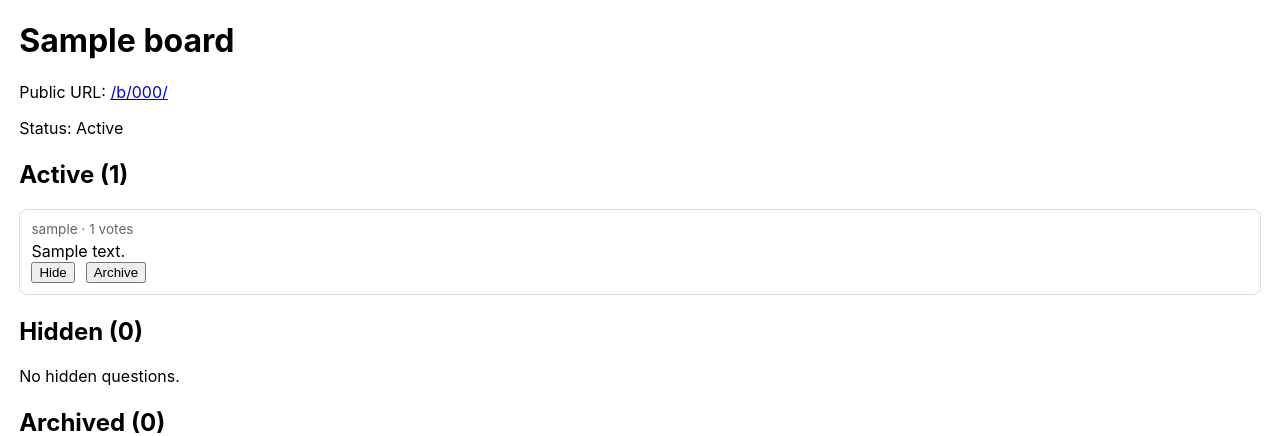
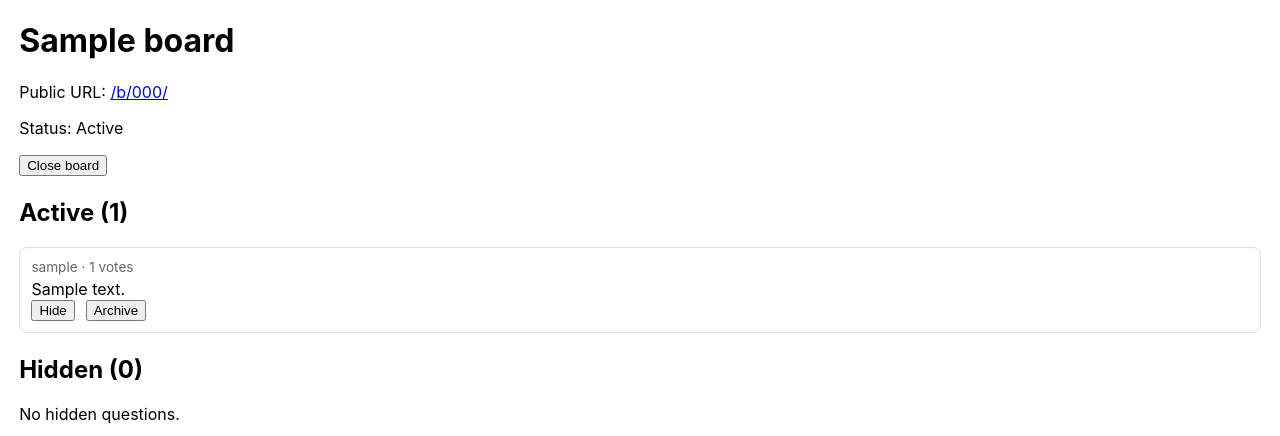
Before and after one commit to d4rthvadr/bisa-me-board, a Django app: page /boards/1/ in a window 1280 px wide. Shown: the top 436 px of the page. Run offline with Django 4.2, Linux system fonts and the light colour scheme; a user stored in the database is signed in; tables that the repository leaves empty hold one stand-in row (values such as "Sample post").

Commit message:
feat(board-close-state): add owner close action and disable public submit vote

```diff
--- a/board/templates/board/owner/board_detail.html
+++ b/board/templates/board/owner/board_detail.html
@@ -17,6 +17,14 @@
     <h1>{{ board.title }}</h1>
     <p>Public URL: <a href="{% url 'board:home' board.code %}">/b/{{ board.code }}/</a></p>
     <p>Status: {{ board.get_status_display }}</p>
+    {% if board.status == 'active' %}
+      <form method="post" action="{% url 'board:owner_close_board' board.id %}">
+        {% csrf_token %}
+        <button type="submit">Close board</button>
+      </form>
+    {% else %}
+      <p>This board is closed. Participants can still view questions but cannot post or vote.</p>
+    {% endif %}
 
     <div class="section">
       <h2>Active ({{ active|length }})</h2>
--- a/board/urls.py
+++ b/board/urls.py
@@ -12,6 +12,7 @@ urlpatterns = [
     path('boards/', views.owner_boards, name='owner_boards'),
     path('boards/new/', views.owner_board_new, name='owner_board_new'),
     path('boards/<int:board_id>/', views.owner_board_detail, name='owner_board_detail'),
+    path('boards/<int:board_id>/close/', views.owner_close_board, name='owner_close_board'),
     path('boards/<int:board_id>/questions/<int:question_id>/state/', views.owner_moderate_question, name='owner_moderate_question'),
     path('b/<str:board_code>/', views.board_home, name='home'),
     path('b/<str:board_code>/questions/new/', views.create_question, name='create_question'),
--- a/board/views.py
+++ b/board/views.py
@@ -5,6 +5,7 @@ from django.contrib.auth import login, logout
 from django.contrib.auth.decorators import login_required
 from django.contrib.auth.forms import AuthenticationForm, UserCreationForm
 from django.db import IntegrityError, transaction
+from django.http import HttpResponse
 from django.http import HttpResponseRedirect
 from django.shortcuts import get_object_or_404, render
 from django.urls import reverse
@@ -97,6 +98,15 @@ def owner_moderate_question(request, board_id, question_id):
     return HttpResponseRedirect(reverse('board:owner_board_detail', args=[board.id]))
 
 
+@login_required
+def owner_close_board(request, board_id):
+    board = get_object_or_404(Board, id=board_id, owner=request.user)
+    if request.method == 'POST' and board.status != Board.STATUS_CLOSED:
+        board.status = Board.STATUS_CLOSED
+        board.save(update_fields=['status', 'updated_at'])
+    return HttpResponseRedirect(reverse('board:owner_board_detail', args=[board.id]))
+
+
 def board_home(request, board_code):
     board = get_object_or_404(Board, code=board_code)
     questions = board.questions.filter(state=Question.STATE_ACTIVE).order_by('-vote_count', '-created_at', '-id')
@@ -113,6 +123,10 @@ def board_home(request, board_code):
 def create_question(request, board_code):
     board = get_object_or_404(Board, code=board_code)
     if request.method != 'POST':
+        return HttpResponseRedirect(reverse('board:home', args=[board.code]))
+
+    if board.status != Board.STATUS_ACTIVE:
+        messages.error(request, 'This board is closed. New questions are disabled.')
         return HttpResponseRedirect(reverse('board:home', args=[board.code]))
 
     nickname = (request.POST.get('nickname') or '').strip()
@@ -137,6 +151,14 @@ def vote_question(request, board_code, question_id):
     if request.method != 'POST':
         return HttpResponseRedirect(reverse('board:home', args=[board.code]))
 
+    if board.status != Board.STATUS_ACTIVE:
+        messages.error(request, 'This board is closed. Voting is disabled.')
+        if request.headers.get('HX-Request'):
+            response = HttpResponse(status=204)
+            response['HX-Redirect'] = reverse('board:home', args=[board.code])
+            return response
+        return HttpResponseRedirect(reverse('board:home', args=[board.code]))
+
     voter_token = _get_or_create_voter_token(request)
     question = get_object_or_404(Question, pk=question_id, board=board)
 
@@ -149,7 +171,6 @@ def vote_question(request, board_code, question_id):
         messages.error(request, 'You already voted on this question.')
 
     if request.headers.get('HX-Request'):
-        from django.http import HttpResponse
         response = HttpResponse(status=204)
         response['HX-Redirect'] = reverse('board:home', args=[board.code])
         response.set_cookie(VOTER_COOKIE_NAME, voter_token, max_age=60 * 60 * 24 * 365)
```
Also changed, not shown: board/templates/board/home.html (+9 -0 lines), board/tests.py (+52 -0 lines).
